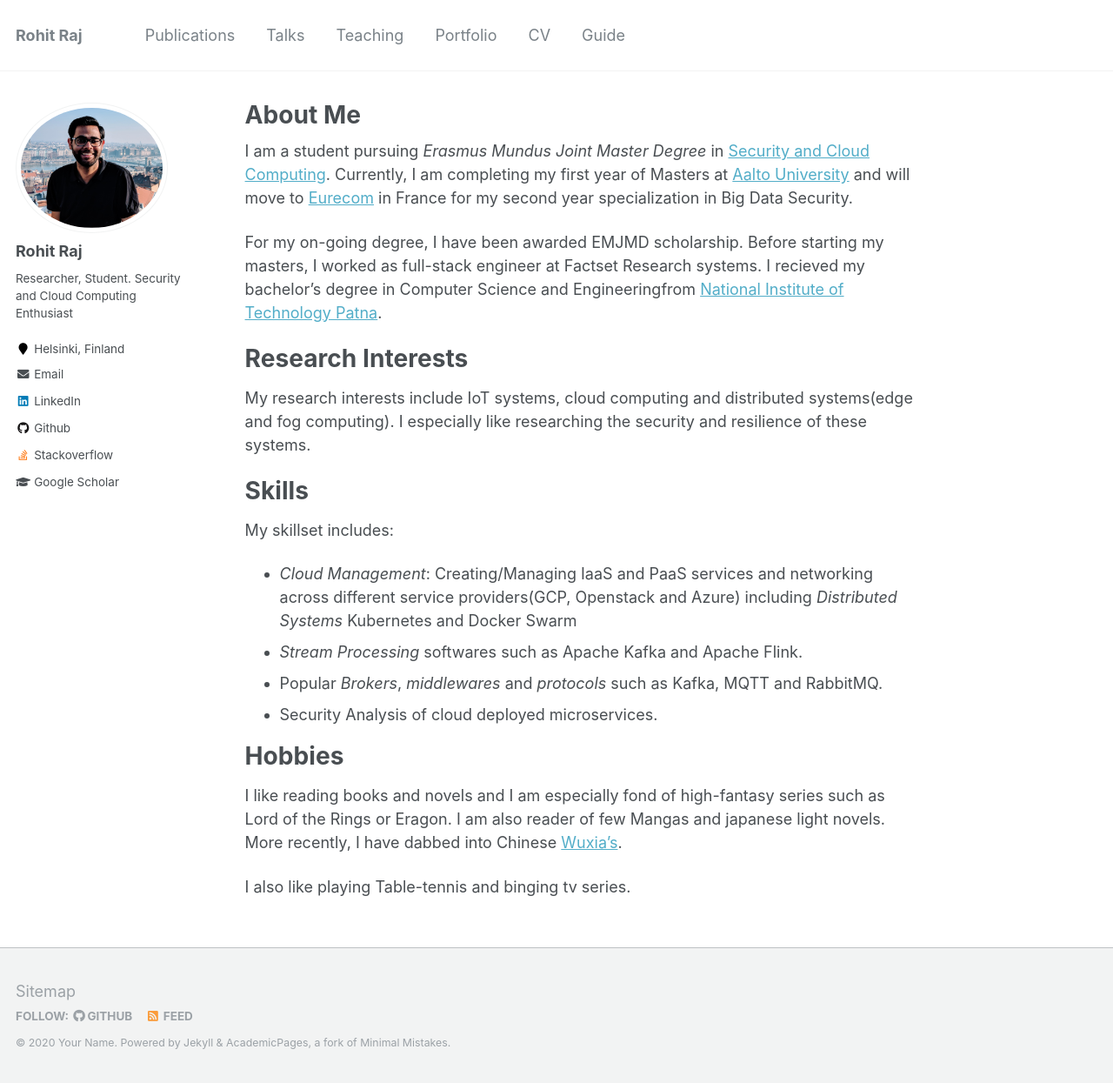
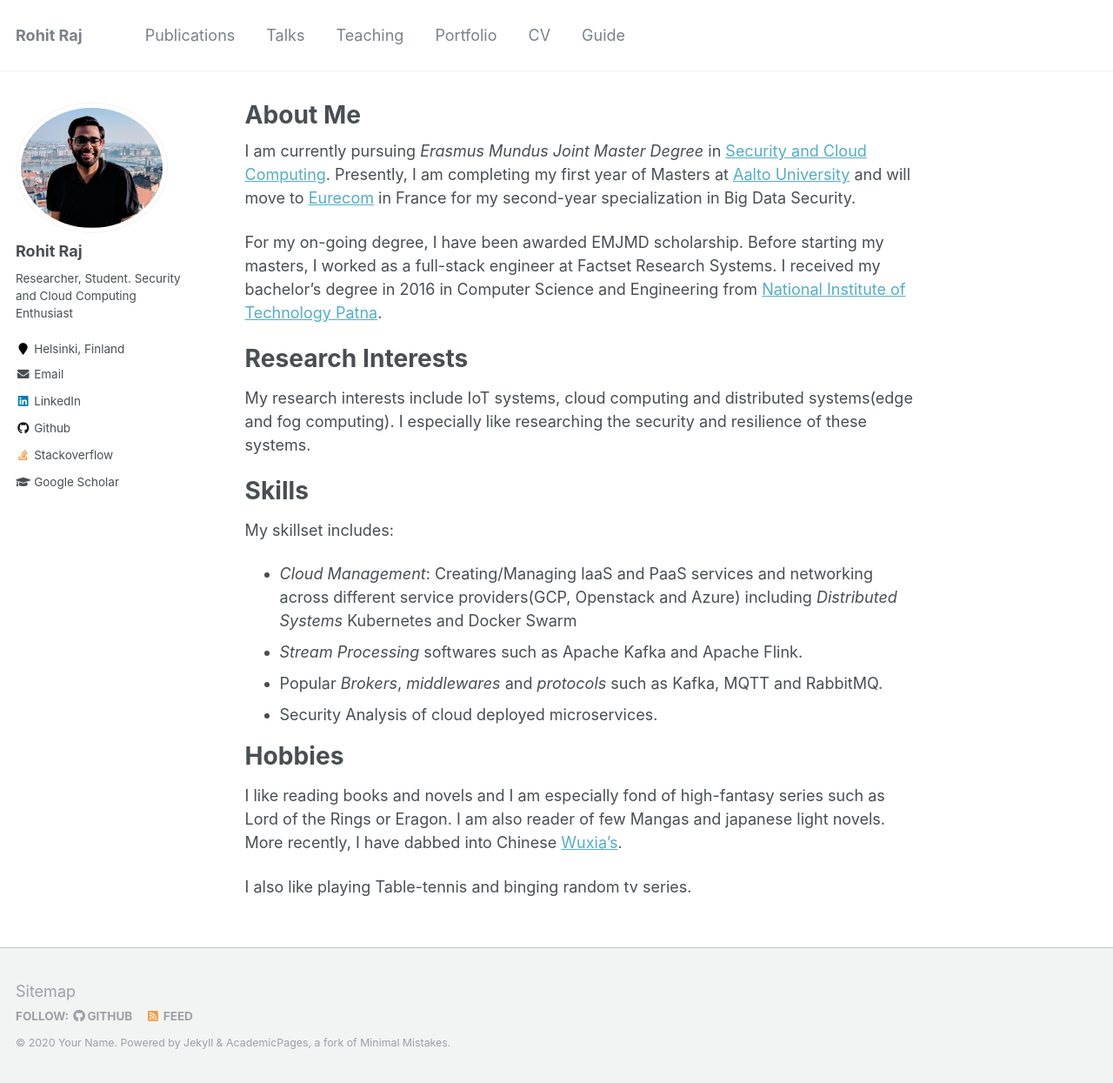
Before and after one commit to rohitshubham/myTestPage, a Jekyll site: the page built from _pages/about.md, in a window 1280 px wide and 1245 px high. Shown: the whole window at 87% size. Built offline with Jekyll 4.4.1, drawn with Linux system fonts in a browser that asks for light colours.

Commit message:
Added details

```diff
--- a/_pages/about.md
+++ b/_pages/about.md
@@ -8,9 +8,9 @@ redirect_from:
   - /about.html
 ---
 
-I am a student pursuing *Erasmus Mundus Joint Master Degree* in [Security and Cloud Computing](https://secclo.eu). Currently, I am completing my first year of Masters at [Aalto University](https://www.aalto.fi) and will move to [Eurecom](https://www.eurecom.fr/en) in France for my second year specialization in Big Data Security.
+I am currently pursuing *Erasmus Mundus Joint Master Degree* in [Security and Cloud Computing](https://secclo.eu). Presently, I am completing my first year of Masters at [Aalto University](https://www.aalto.fi) and will move to [Eurecom](https://www.eurecom.fr/en) in France for my second-year specialization in Big Data Security.
 
-For my on-going degree, I have been awarded EMJMD scholarship. Before starting my masters, I worked as full-stack engineer at Factset Research systems. I recieved my bachelor's degree in Computer Science and Engineeringfrom [National Institute of Technology Patna](http://www.nitp.ac.in).
+For my on-going degree, I have been awarded EMJMD scholarship. Before starting my masters, I worked as a full-stack engineer at Factset Research Systems. I received my bachelor's degree in 2016 in Computer Science and Engineering from [National Institute of Technology Patna](http://www.nitp.ac.in).
 
 Research Interests
 ===
@@ -30,4 +30,4 @@ Hobbies
 
 I like reading books and novels and I am especially fond of high-fantasy series such as Lord of the Rings or Eragon. I am also reader of few Mangas and japanese light novels. More recently, I have dabbed into Chinese [Wuxia's](https://en.wikipedia.org/wiki/Wuxia).
 
-I also like playing Table-tennis and binging tv series.
+I also like playing Table-tennis and binging random tv series.
```
